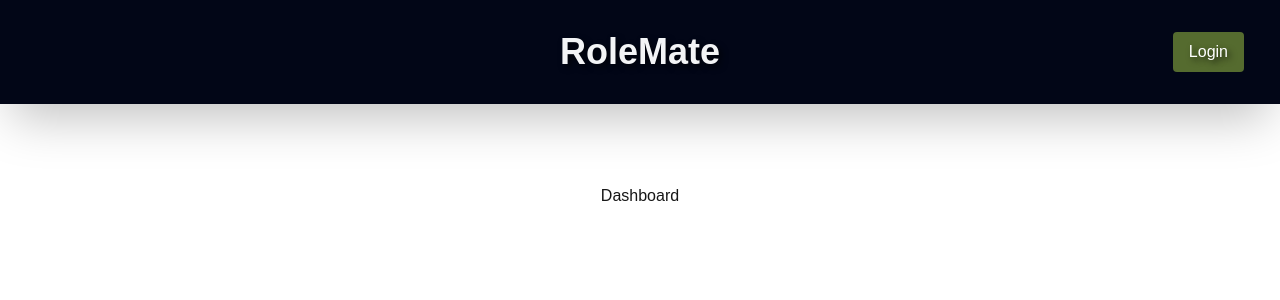
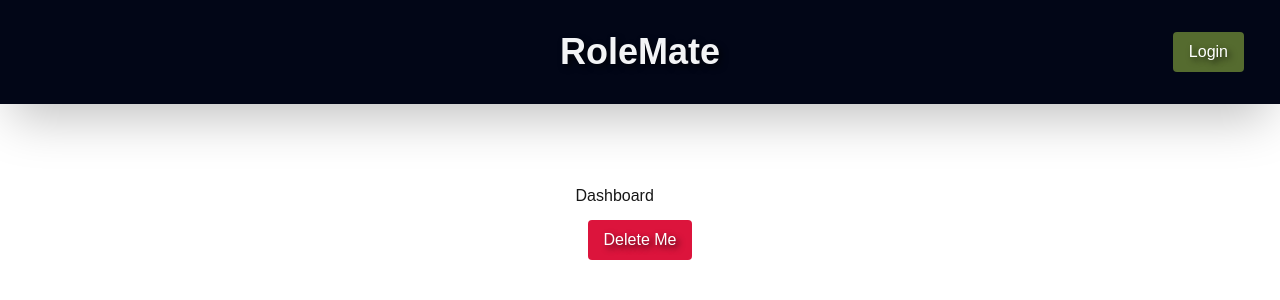
Before and after one commit to Ugits/RoleMate-Frontend, a Next.js app: page /dashboard in a window 1280 px wide. Shown: the top 300 px of the page. Built offline with nearby package versions, Linux system fonts and the light colour scheme.

Commit message:
Add Delete me logic in button functionality and render button on dashboard

```diff
--- a/app/(pages)/dashboard/page.tsx
+++ b/app/(pages)/dashboard/page.tsx
@@ -1,8 +1,12 @@
+import { Button } from "@/app/_global-components/Button";
 
 const page = () => {
   return (
-    <div>Dashboard</div>
-  )
-}
+    <div>
+      <div>Dashboard</div>
+      <Button title="Delete Me" color="crimson" pushPath="/home"/>
+    </div>
+  );
+};
 
-export default page
+export default page;
--- a/app/_global-components/Button.tsx
+++ b/app/_global-components/Button.tsx
@@ -1,21 +1,76 @@
 "use client";
 
 import { useRouter } from "next/navigation";
+import { useState } from "react";
+import { IUsername } from "../_types/IUsername";
 
 interface ButtonProps {
   title: string;
+  color: string;
   pushPath?: string;
-  color: string;
+  username?: string;
 }
 
-export const Button = ({ title, pushPath, color }: ButtonProps) => {
+export const Button = ({ title, pushPath, color, username }: ButtonProps) => {
+  const [error, setError] = useState("");
   const router = useRouter();
+  const token = sessionStorage.getItem("accessToken");
 
   const handleClick = () => {
     if (title === "Logout") {
       sessionStorage.clear();
       const event = new Event("authChange");
       window.dispatchEvent(event);
+    }
+
+    if (title === "Delete Me") {
+      // logged in?
+      if (!token) {
+        window.alert("Not Authenticated. Please Login");
+        return;
+      }
+      //are u sure
+      const confirmed = window.confirm(
+        "Are you sure you want to delete this account?"
+      );
+
+      if (!confirmed) {
+        return;
+      }
+
+      //fetch
+      fetch(`http://localhost:8080/user/delete-me`, {
+        method: "DELETE",
+        headers: {
+          "Content-Type": "application/json",
+          Authorization: `Bearer ${token}`,
+        },
+        body: JSON.stringify({ username }),
+      })
+        .then((response) => {
+          if (!response.ok) {
+            return response.json().then((errData) => {
+              alert(errData.message);
+              throw new Error(errData.message);
+            });
+          }
+          return response.json();
+        })
+        .then((data: IUsername) => {
+          //alert user
+          alert(`User ${data.username} was successfully deleted`);
+
+          //clear storage
+          sessionStorage.clear();
+
+          //event signal
+          const event = new Event("authChange");
+          window.dispatchEvent(event);
+        })
+        .catch((error) => {
+          throw new Error("An error occurred while deleting the user.", error);
+        });
+      return;
     }
 
     if (!pushPath) return;
--- /dev/null
+++ b/app/_types/IUsername.ts
@@ -0,0 +1,3 @@
+export interface IUsername{
+    username: string
+}
```
